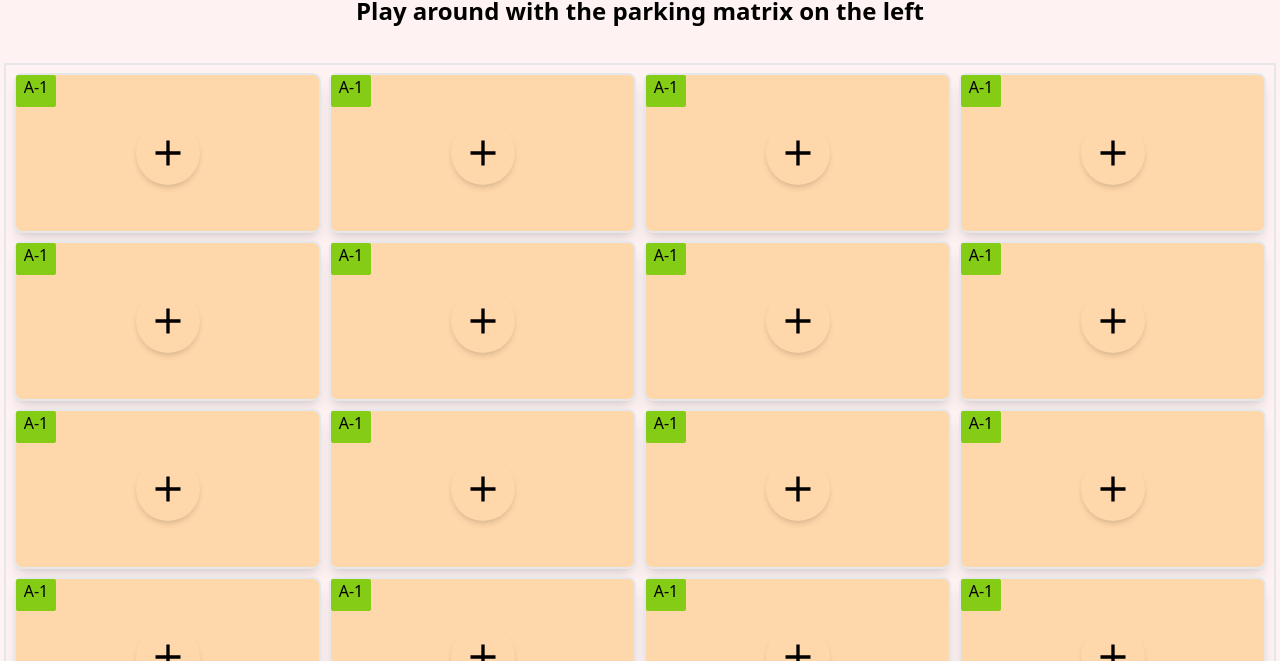
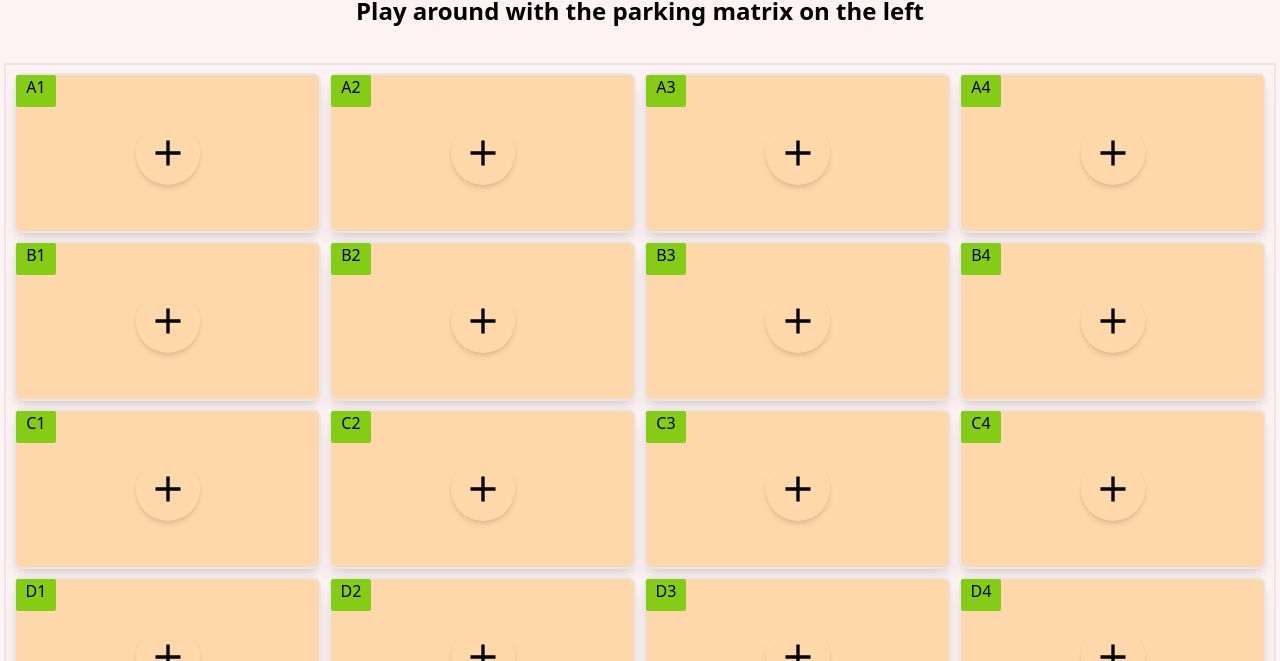
Before and after one commit to MHa55anY/parking-system, a React (Create React App) app in the folder parking-sys-client/: page /parking in a window 1280 px wide. Shown: the part 137-798 px from the top of the page. Built offline with nearby package versions, Linux system fonts and the light colour scheme; sample sign-in values are in the browser's storage.

Commit message:
Schema changes to parking model and wrote frontend logic for same

```diff
--- a/parking-sys-client/src/components/parking/ParkingMatrix.tsx
+++ b/parking-sys-client/src/components/parking/ParkingMatrix.tsx
@@ -1,31 +1,27 @@
 import ParkingSlot from "./ParkingSlot"
 import ParkingModal from "./ParkingModal";
 import useParkVehicleModal from "../../hooks/useParkVehicleModal";
+import { useState } from "react";
+import defaulltSlots from "./helper/defaultSlots";
+import IParkngSlot from "./types/IParkingSlot";
+import ParkingStates from "./types/ParkingStatesEnum";
 
 const ParkingMatrix = () => {
-  const {isOpen, onClose, onOpen} = useParkVehicleModal();
+  const [parkingSlots, setParkingSlots] = useState<IParkngSlot[]>(defaulltSlots);
+
+  const onChangeStatus = (index:number, status: ParkingStates) => {
+    setParkingSlots((parking) => {
+      parking[index].status = status
+      return {...parking}
+    })
+  }
 
   return (
     <>
       <div className="grid grid-cols-4 border-2 p-2 gap-2">
-        <ParkingSlot onClick={onOpen}/>
-        <ParkingSlot/>
-        <ParkingSlot/>
-        <ParkingSlot/>
-        <ParkingSlot/>
-        <ParkingSlot/>
-        <ParkingSlot/>
-        <ParkingSlot/>
-        <ParkingSlot/>
-        <ParkingSlot/>
-        <ParkingSlot/>
-        <ParkingSlot/>
-        <ParkingSlot/>
-        <ParkingSlot/>
-        <ParkingSlot/>
-        <ParkingSlot/>
+        {parkingSlots.map((props) => <ParkingSlot {...props} onChangeStatus={onChangeStatus} />)}
       </div>
-      <ParkingModal isOpen={isOpen} onClose={onClose} onOpen={onOpen}/>
+      <ParkingModal />
     </>
   )
 }
--- a/parking-sys-client/src/components/parking/ParkingModal.tsx
+++ b/parking-sys-client/src/components/parking/ParkingModal.tsx
@@ -4,12 +4,19 @@ import { FaRegUser } from "react-icons/fa";
 import { MdOutlinePhone, MdOutlineDirectionsCar } from "react-icons/md";
 import FormInput from "../inputs/FormInput";
 import Modal from "../modal/Modal";
-import { ParkVehicleModalStore } from "../../hooks/useParkVehicleModal";
+import useParkVehicleModal, { ParkVehicleModalStore } from "../../hooks/useParkVehicleModal";
+import { FC } from "react";
+import ParkingStates from "./types/ParkingStatesEnum";
 
-const ParkingModal = ({isOpen, onOpen, onClose}: ParkVehicleModalStore) => {
+interface IParkingModalProps {
+
+}
+
+const ParkingModal: FC<IParkingModalProps> = () => {
     const methods = useForm();
     const {handleSubmit} = methods;
-    const ModalBody = () => (
+    const {isOpen, onClose, viewType} = useParkVehicleModal();
+    const VacantView = (
       <FormProvider {...methods}>
         <div className="w-full flex flex-col gap-2">
             <div className="flex justify-between gap-2">
@@ -23,6 +30,23 @@ const ParkingModal = ({isOpen, onOpen, onClose}: ParkVehicleModalStore) => {
         </div>
       </FormProvider>
     )
+    const OccupiedView = (
+        <div className="w-full flex flex-col gap-2">
+            {/* <div className="flex justify-between gap-2">
+                <FormInput name='driverName' type="text" placeholder="Enter Driver Name" icon={FaRegUser}/>
+                <FormInput name='phoneNumber' type="text" placeholder="Enter Driver Phone No." icon={MdOutlinePhone}/>
+            </div>
+            <div className="flex justify-between gap-2">
+                <FormInput name='vehicleNumber' type="text" placeholder="Enter Vehicle Number" icon={BsCardText} />
+                <FormInput name='vehicleModel' type="text" placeholder="Enter Model (optional)" icon={MdOutlineDirectionsCar}/>
+            </div> */}
+            <div className="">test</div>
+        </div>
+    )
+    const modalBody = {
+      [ParkingStates.OCCUPIED]: OccupiedView,
+      [ParkingStates.VACANT]: VacantView
+    }[viewType];
     const onSubmit = (data: FieldValues) => console.log(data)
     const Footer = () => (
       <div className="mt-7 w-full">
@@ -40,7 +64,7 @@ const ParkingModal = ({isOpen, onOpen, onClose}: ParkVehicleModalStore) => {
         isOpen={isOpen}
         onClose={onClose}
         title="Enter Details"
-        body={<ModalBody/>}
+        body={modalBody}
         footer={<Footer />}
     />
   )
--- a/parking-sys-client/src/components/parking/ParkingSlot.tsx
+++ b/parking-sys-client/src/components/parking/ParkingSlot.tsx
@@ -1,10 +1,8 @@
 import { FC, useState } from "react"
 import { IoMdAdd } from "react-icons/io";
-
-enum ParkingStates {
-    VACANT = 'vacant',
-    OCCUPIED = 'occupied'
-}
+import ParkingStates from "./types/ParkingStatesEnum";
+import useParkVehicleModal from "../../hooks/useParkVehicleModal";
+import IParkngSlot from "./types/IParkingSlot";
 
   // PARKING STRRUCTURE
   // {
@@ -26,17 +24,16 @@ interface ParkingSlotProps {
     // numberPlate: string;
     // entryTime: Date;
     // isPaymentDone: boolean;
-    onClick?: () => void
 }
 
-const ParkingSlot: FC<ParkingSlotProps> = ({
-        onClick
-    }) => {
-    const [parkingState, setParkingState] = useState<ParkingStates>(ParkingStates.VACANT);
+const ParkingSlot: FC<IParkngSlot & {
+    onChangeStatus: (index: number, status: ParkingStates) => void
+}> = ({onChangeStatus, ...props}) => {
+    const {onOpen} = useParkVehicleModal();
     const ViewForVacant = () => (
         <button
-            className="p-8 h-[20%] w-[20%] hover:bg-red-400 shadow-md rounded-full m-auto flex items-center justify-center "
-            onClick={onClick}
+            className="p-8 h-[20%] w-[20%] hover:bg-red-400 shadow-md rounded-full m-auto flex items-center justify-center"
+            onClick={onOpen}
         >
             <div>
                 <IoMdAdd className="text-[40px]"/>
@@ -51,14 +48,14 @@ const ParkingSlot: FC<ParkingSlotProps> = ({
     const view =  {
             [ParkingStates.VACANT]: <ViewForVacant/>,
             [ParkingStates.OCCUPIED]: <ViewForOccupied/>
-        }[parkingState];
+        }[props.status];
 
-    const colorLabel = parkingState === ParkingStates.VACANT ? "bg-lime-500" : "bg-red-500"
+    const colorLabel = props.status === ParkingStates.VACANT ? "bg-lime-500" : "bg-red-500"
 
     return (
         <div className="border-2 w-full min-h-[10rem] bg-orange-200 rounded-lg shadow-lg flex hover:opacity-80 cursor-pointer">
             <div className={"fixed rounded-sm h-8 w-10  m-auto " + colorLabel} >
-                <p className="h-full w-full text-center">A-1</p>
+                <p className="h-full w-full text-center">{props.code}</p>
             </div>
             {view}
         </div>
--- /dev/null
+++ b/parking-sys-client/src/components/parking/helper/defaultSlots.ts
@@ -0,0 +1,20 @@
+import IParkngSlot from "../types/IParkingSlot";
+import ParkingStates from "../types/ParkingStatesEnum";
+
+const letters = ['A', 'B', 'C', 'D'];
+const numbers = ['1', '2', '3', '4'];
+const slotCodes = []
+
+for (let letter of letters) {
+  for (let number of numbers) {
+    slotCodes.push(letter + number)
+  }
+}
+
+const defaulltSlots: IParkngSlot[] = slotCodes.map((sc, index) => ({
+    code: sc,
+    coordinate: `${index},${index%4}`,
+    status: ParkingStates.VACANT
+}))
+
+export default defaulltSlots;
--- /dev/null
+++ b/parking-sys-client/src/components/parking/types/IParkingSlot.ts
@@ -0,0 +1,9 @@
+import ParkingStates from "./ParkingStatesEnum";
+
+interface  IParkngSlot {
+    code: string;
+    coordinate: string;
+    status: ParkingStates
+};
+
+export default IParkngSlot;
--- /dev/null
+++ b/parking-sys-client/src/components/parking/types/ParkingStatesEnum.ts
@@ -0,0 +1,6 @@
+enum ParkingStates {
+    VACANT = 'VACANT',
+    OCCUPIED = 'OCCUPIED'
+}
+
+export default ParkingStates;
--- a/parking-sys-client/src/hooks/useParkVehicleModal.tsx
+++ b/parking-sys-client/src/hooks/useParkVehicleModal.tsx
@@ -1,14 +1,18 @@
 import { create } from "zustand";
+import ParkingStates from "../components/parking/types/ParkingStatesEnum";
 
 export interface ParkVehicleModalStore {
   isOpen: boolean;
   onOpen: () => void;
-  onClose: () =>void;
+  onClose: () => void;
+  viewType: ParkingStates;
 }
+
 const useParkVehicleModal = create<ParkVehicleModalStore>((set) => ({
   isOpen: false,
   onOpen: () => set({ isOpen: true }),
-  onClose: () => set({ isOpen: false })
+  onClose: () => set({ isOpen: false }),
+  viewType: ParkingStates.VACANT
 }));
 
 export default useParkVehicleModal;
--- /dev/null
+++ b/parking-sys-client/src/services/parkingSlot.ts
@@ -0,0 +1,4 @@
+import IParkngSlot from "../components/parking/types/IParkingSlot";
+import axiosInstance from "./axiosInstance";
+
+export const initialiseParkng = (payload: IParkngSlot[]) => axiosInstance.post('/parking//add-parking-slots', payload);
```
Also changed, not shown: 2 other files (tests, documents, lock files or other folders).
